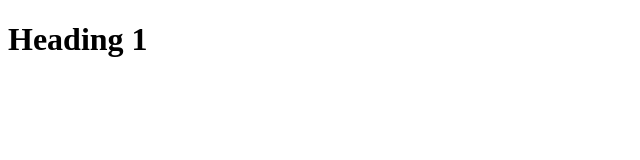
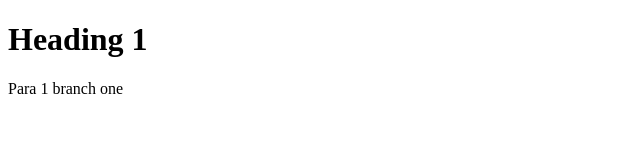
Before and after one commit to Kshitiz-sunstone/gittest, a plain HTML site: page index.html in a window 1280 px wide. Shown: the whole page, without its empty margins (0-640 px from the left). Drawn offline with Linux system fonts and the light colour scheme.

Commit message:
On branch one

```diff
--- a/index.html
+++ b/index.html
@@ -7,5 +7,6 @@
 </head>
 <body>
     <h1>Heading 1</h1>
+    <p>Para 1 branch one</p>
 </body>
 </html>
```
